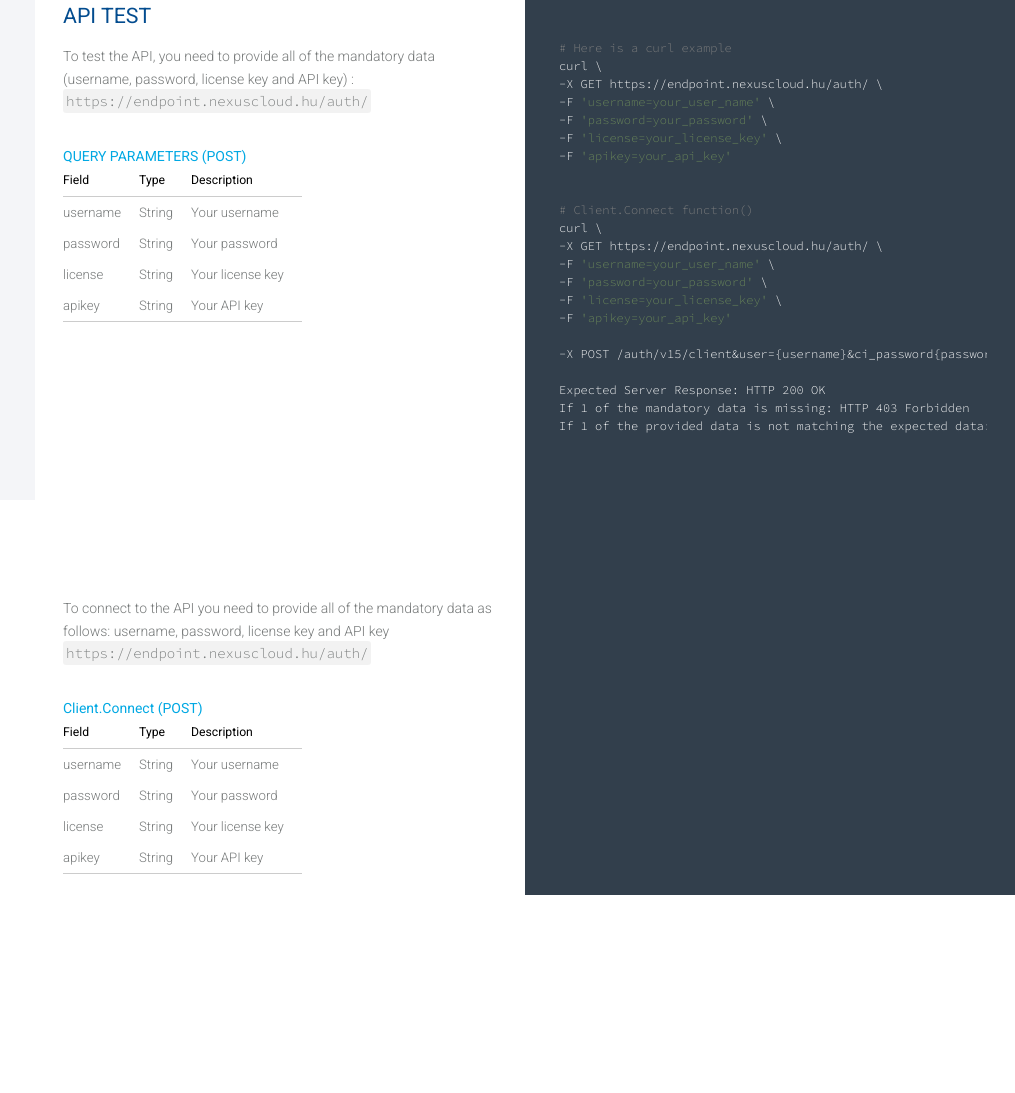
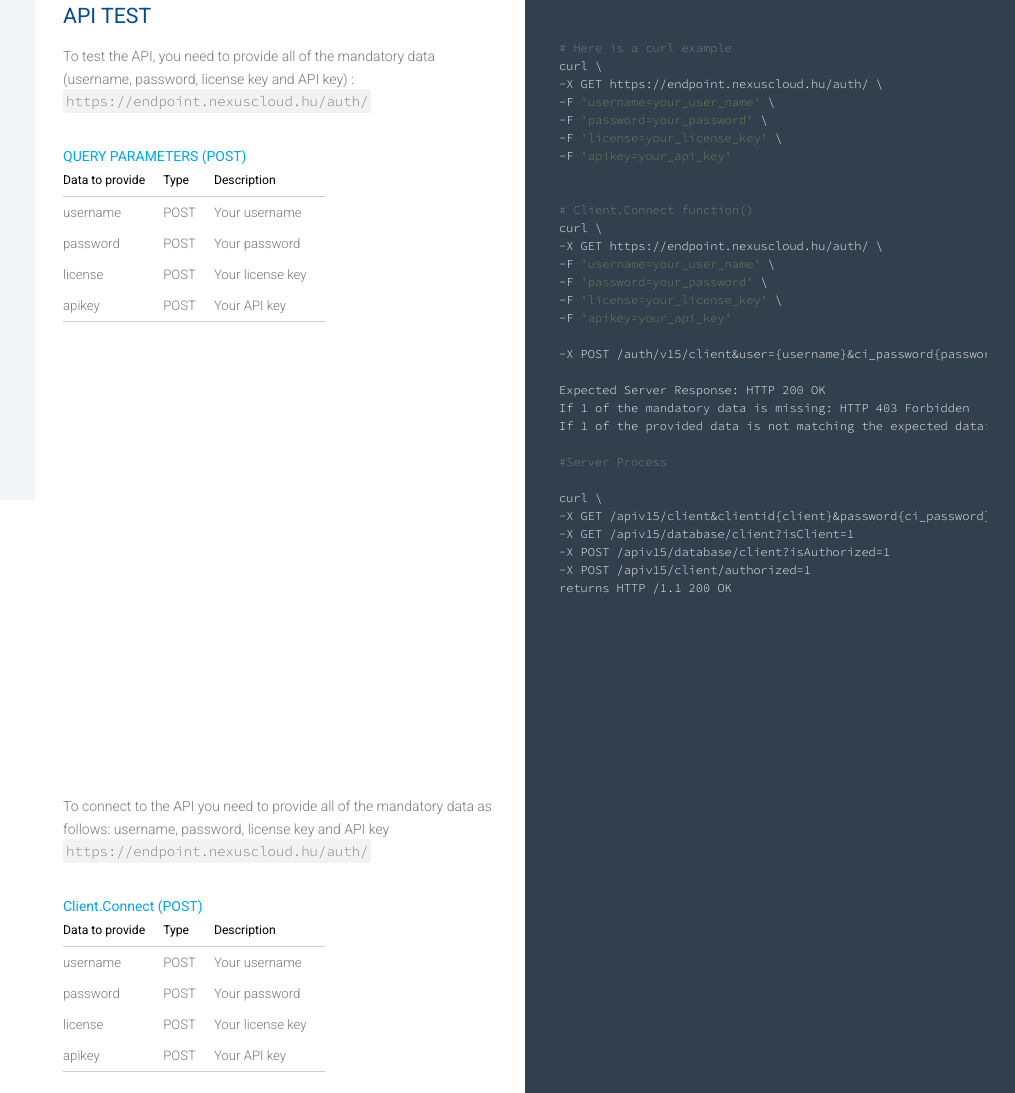
Before and after one commit to SprayerGaming/nxs-api, a plain HTML site: page index.html in a window 1280 px wide. Shown: the part 300-1393 px from the top of the page, without its empty margins (265-1280 px from the left). Before the commit the page ends 1195 px from the top, so only its background shows below. Drawn offline with nearby package versions, Linux system fonts and the light colour scheme.

Commit message:
Update index.html

```diff
--- a/index.html
+++ b/index.html
@@ -90,6 +90,17 @@ Expected Server Response: HTTP 200 OK
 If 1 of the mandatory data is missing: HTTP 403 Forbidden
 If 1 of the provided data is not matching the expected data: HTTP 401 Unauthorized
 
+#Server Process
+
+curl \
+-X GET /apiv15/client&clientid{client}&password{ci_password}&sessionid=sessionid
+-X GET /apiv15/database/client?isClient=1
+-X POST /apiv15/database/client?isAuthorized=1
+-X POST /apiv15/client/authorized=1
+returns HTTP /1.1 200 OK
+
+
+
                 </code></pre>
             <p>
                To test the API, you need to provide all of the mandatory data (username, password, license key and API key) :<br>
@@ -105,7 +116,7 @@ If 1 of the provided data is not matching the expected data: HTTP 401 Unauthoriz
             <table class="central-overflow-x">
                 <thead>
                 <tr>
-                    <th>Field</th>
+                    <th>Data to provide</th>
                     <th>Type</th>
                     <th>Description</th>
                 </tr>
@@ -113,17 +124,17 @@ If 1 of the provided data is not matching the expected data: HTTP 401 Unauthoriz
                 <tbody>
                 <tr>
                     <td>username</td>
-                    <td>String</td>
+                    <td>POST</td>
                     <td>Your username</td>
                 </tr>
                 <tr>
                     <td>password</td>
-                    <td>String</td>
+                    <td>POST</td>
                     <td>Your password</td>
                 </tr>
                 <tr>
                     <td>license</td>
-                    <td>String</td>
+                    <td>POST</td>
                     <td>
                         Your license key
 
@@ -131,7 +142,7 @@ If 1 of the provided data is not matching the expected data: HTTP 401 Unauthoriz
                 </tr>
                 <tr>
                     <td>apikey</td>
-                    <td>String</td>
+                    <td>POST</td>
                     <td>
                         Your API key
                     </td>
@@ -152,7 +163,7 @@ If 1 of the provided data is not matching the expected data: HTTP 401 Unauthoriz
     <table class="central-overflow-x">
         <thead>
         <tr>
-            <th>Field</th>
+            <th>Data to provide</th>
             <th>Type</th>
             <th>Description</th>
         </tr>
@@ -160,17 +171,17 @@ If 1 of the provided data is not matching the expected data: HTTP 401 Unauthoriz
         <tbody>
         <tr>
             <td>username</td>
-            <td>String</td>
+            <td>POST</td>
             <td>Your username</td>
         </tr>
         <tr>
             <td>password</td>
-            <td>String</td>
+            <td>POST</td>
             <td>Your password</td>
         </tr>
         <tr>
             <td>license</td>
-            <td>String</td>
+            <td>POST</td>
             <td>
                 Your license key
 
@@ -178,7 +189,7 @@ If 1 of the provided data is not matching the expected data: HTTP 401 Unauthoriz
         </tr>
         <tr>
             <td>apikey</td>
-            <td>String</td>
+            <td>POST</td>
             <td>
                 Your API key
             </td>
```
